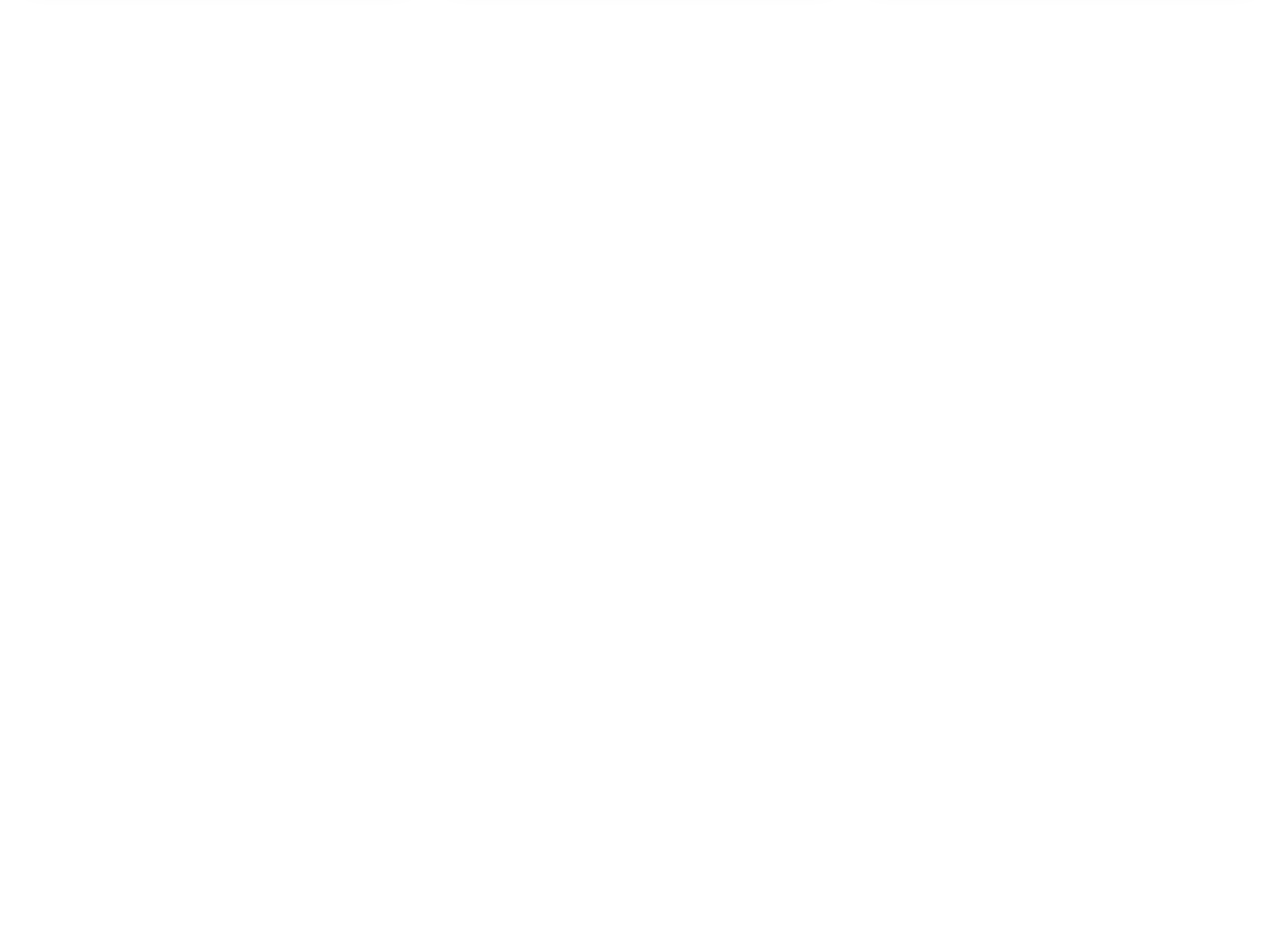
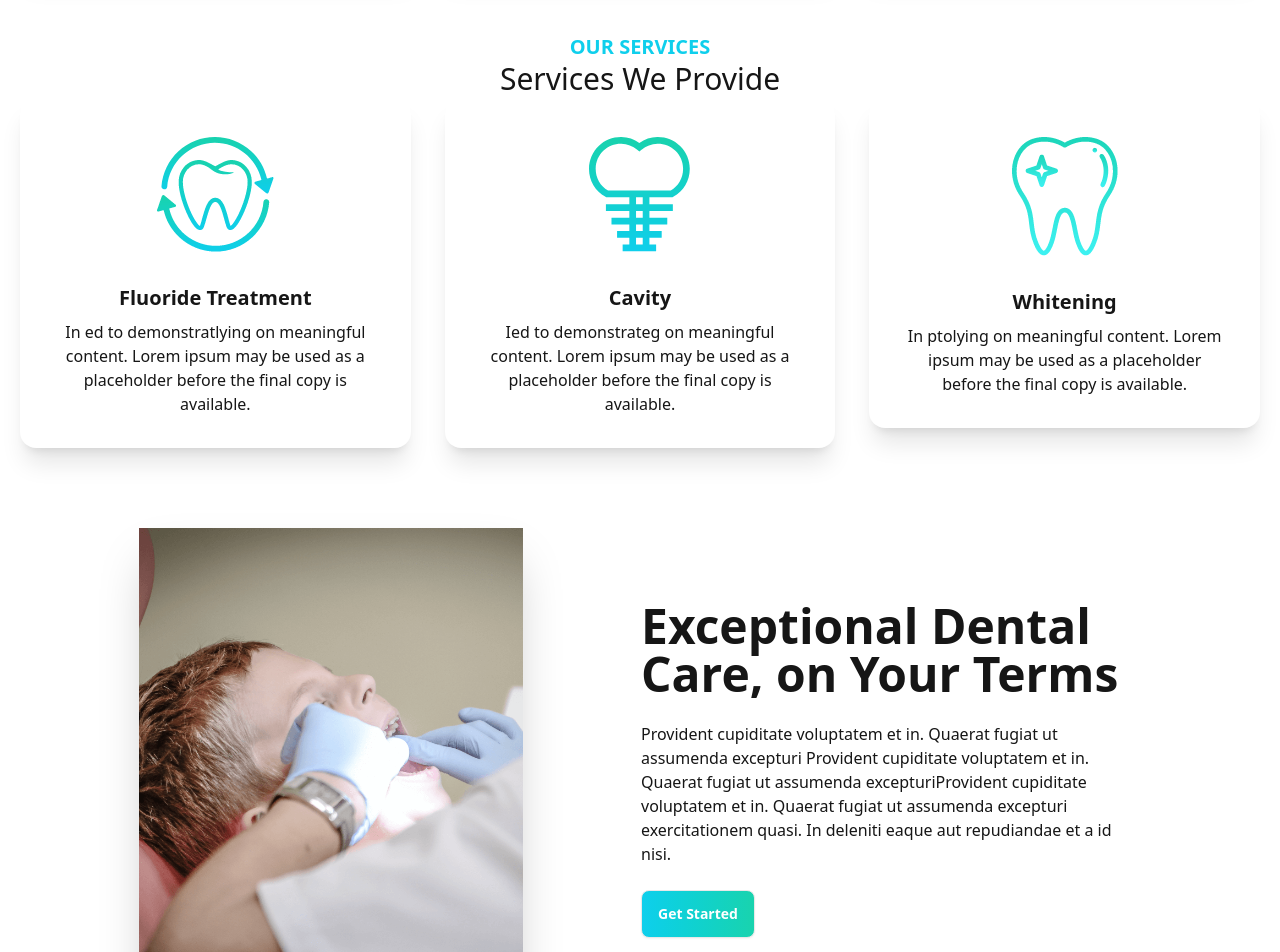
Before and after one commit to muktaranidas/FinalProject, a React (Vite) app: page / in a window 1280 px wide. Shown: the part 720-1672 px from the top of the page. Before the commit the page ends 800 px from the top, so only its background shows below. Built offline with nearby package versions, Linux system fonts and the light colour scheme.

Commit message:
makeAppointmentCard done

```diff
--- a/src/Pages/Home/Home/Banner/Banner.jsx
+++ b/src/Pages/Home/Home/Banner/Banner.jsx
@@ -5,7 +5,7 @@
     return (
         <div className="hero ">
   <div className="hero-content flex-col lg:flex-row-reverse">
-    <img src={chair} className="w-1/2 rounded-lg shadow-2xl" />
+    <img src={chair} className="lg:w-1/2 rounded-lg shadow-2xl" />
     <div>
       <h1 className="text-5xl font-bold">Box Office News!</h1>
       <p className="py-6">Provident cupiditate voluptatem et in. Quaerat fugiat ut assumenda excepturi exercitationem quasi. In deleniti eaque aut repudiandae et a id nisi.</p>
--- a/src/Pages/Home/Home/Home.jsx
+++ b/src/Pages/Home/Home/Home.jsx
@@ -1,5 +1,7 @@
 import InfoCards from "../InfoCards/InfoCards";
+import Services from "../Services/Services";
 import Banner from "./Banner/Banner";
+import MakeAppointmentCard from "./MakeAppointmentCard/MakeAppointmentCard";
 
 // import React from 'react';
 const Home = () => {
@@ -7,6 +9,8 @@
         <div className="mx-5">
             <Banner></Banner>
             <InfoCards></InfoCards>
+            <Services></Services>
+            <MakeAppointmentCard></MakeAppointmentCard>
         </div>
     );
 };
--- /dev/null
+++ b/src/Pages/Home/Home/MakeAppointmentCard/MakeAppointmentCard.jsx
@@ -0,0 +1,25 @@
+import React from 'react';
+import treatment from "../../../../assets/images/treatment.png"
+
+const MakeAppointmentCard = () => {
+    return (
+        <div>
+            <div className="hero my-12 ">
+  <div className="hero-content flex-col lg:flex-row-reverse">
+    <div className="text-center w-[500px] lg:text-left lg:ml-[102px] ">
+      <h1 className="text-5xl  font-bold  ">Exceptional Dental Care, on Your Terms</h1>
+      <p className="py-6">Provident cupiditate voluptatem et in. Quaerat fugiat ut assumenda excepturi Provident cupiditate voluptatem et in. Quaerat fugiat ut assumenda excepturiProvident cupiditate voluptatem et in. Quaerat fugiat ut assumenda excepturi exercitationem quasi. In deleniti eaque aut repudiandae et a id nisi.</p>
+    <button className="btn bg-gradient-to-r from-primary to-secondary text-white">Get Started</button>
+            </div>
+    <div className="card shrink-0 w-full max-w-sm shadow-2xl bg-base-100">
+              <img src={treatment} alt="" />
+
+            </div>
+
+  </div>
+</div>
+        </div>
+    );
+};
+
+export default MakeAppointmentCard;
--- a/src/Pages/Home/InfoCards/InfoCard.jsx
+++ b/src/Pages/Home/InfoCards/InfoCard.jsx
@@ -5,7 +5,7 @@
     const {name, description, icon, bgClass } = card;
 
     return (
-        <div className={ `card card-side text-white  p-6 shadow-xl ${bgClass}`}>
+        <div className={ `card md:card-side text-white  p-6 shadow-xl ${bgClass}`}>
   <figure><img src={icon} alt="Movie"/></figure>
   <div className="card-body">
                 <h2 className="card-title">{name }</h2>
--- /dev/null
+++ b/src/Pages/Home/Services/Service.jsx
@@ -0,0 +1,23 @@
+import React from 'react';
+
+const Service = ({ service }) => {
+    const { name, description, img } = service;
+    return (
+        <div>
+            <div className="card  bg-base-100 shadow-xl">
+  <figure className="px-10 pt-10">
+    <img src={img} alt="Shoes" className="rounded-xl" />
+  </figure>
+  <div className="card-body items-center text-center">
+    <h2 className="card-title">{name}</h2>
+    <p>{description}</p>
+    {/* <div className="card-actions">
+      <button className="btn btn-primary">Buy Now</button>
+    </div> */}
+  </div>
+</div>
+        </div>
+    );
+};
+
+export default Service;
--- /dev/null
+++ b/src/Pages/Home/Services/Services.jsx
@@ -0,0 +1,51 @@
+import React from 'react';
+import fluoride from "../../../assets/images/fluoride.png"
+import cavity from "../../../assets/images/cavity.png"
+import whitening from "../../../assets/images/whitening.png"
+import Service from './Service';
+
+const Services = () => {
+    const ServicesData = [
+        {
+            id: 1,
+            name: "Fluoride Treatment",
+            description: "In ed to demonstratlying on meaningful content. Lorem ipsum may be used as a placeholder before the final copy is available.",
+            img:fluoride,
+        },
+        {
+            id: 2,
+            name: "Cavity",
+            description: "Ied to demonstrateg on meaningful content. Lorem ipsum may be used as a placeholder before the final copy is available.",
+            img:cavity,
+        },
+        {
+            id: 3,
+            name: "Whitening",
+            description: "In ptolying on meaningful content. Lorem ipsum may be used as a placeholder before the final copy is available.",
+            img:whitening,
+        },
+    ]
+
+    return (
+        <div className='my-16'>
+            <div className='text-center'>
+                <h3 className=' text-xl font-bold text-primary uppercase'>Our Services</h3>
+                <h2 className='text-3xl'>Services We Provide</h2>
+            </div>
+            <div className='grid gap-[34px] lg:grid-cols-3 md:grid-cols-3 grid-cols-3'>
+                {
+                    ServicesData.map(service => <Service
+                    key={service.id}
+                    service={service}>
+
+                    </Service>)
+             }
+
+            </div>
+
+
+        </div>
+    );
+};
+
+export default Services;
```
